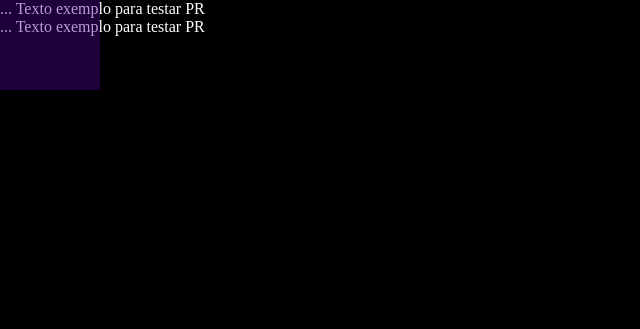
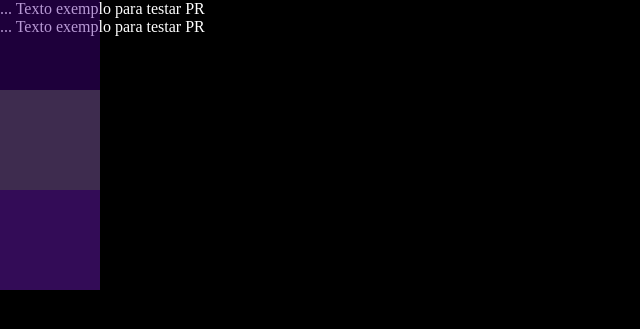
Before and after one commit to FabioPSilva/seminario_uniasselvi, a PHP site: page /files/tickets.html in a window 1280 px wide. Shown: the part 100-429 px from the top of the page, without its empty margins (0-640 px from the left). Run offline with PHP 8.4, Linux system fonts and the light colour scheme.

Commit message:
Incluindo +2 divs sobre caixa box

```diff
--- a/files/tickets.css
+++ b/files/tickets.css
@@ -36,3 +36,19 @@ header {
     height: 100px;
     opacity: 40%;
 }
+
+/* BOX - 2 */
+.box2 {
+    background-color: rgb(155, 110, 197);
+    width: 100px;
+    height: 100px;
+    opacity: 40%;
+}
+
+/* BOX - 3 */
+.box3 {
+    background-color: rgb(127, 31, 218);
+    width: 100px;
+    height: 100px;
+    opacity: 40%;
+}
--- a/files/tickets.html
+++ b/files/tickets.html
@@ -21,7 +21,14 @@
 
         <!--Div para os Box-->
         <div class="box">
+        </div>
 
+        <!--Box 2-->
+        <div class="box2">
+        </div>
+
+        <!--Box 3-->
+        <div class="box3">
         </div>
 
     </header>
```
